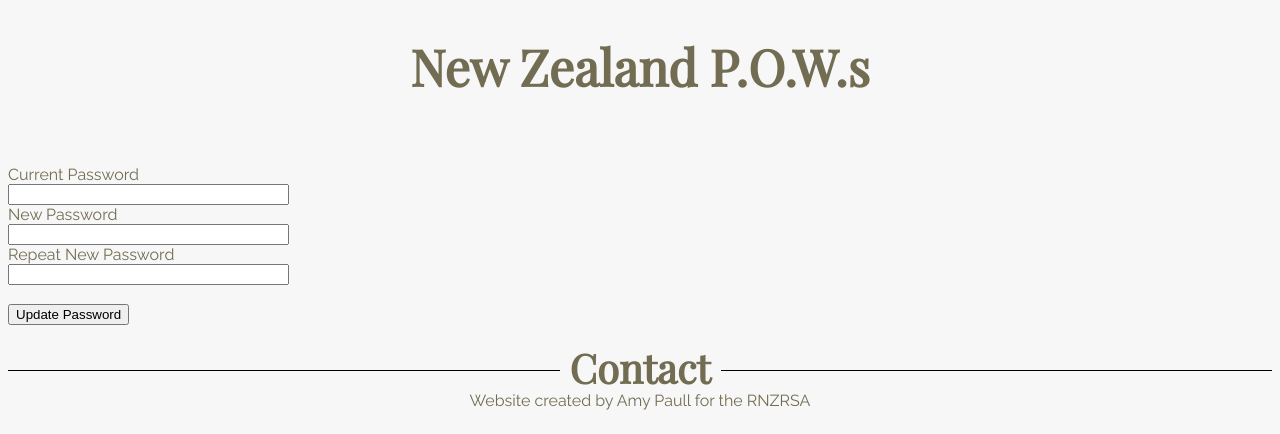
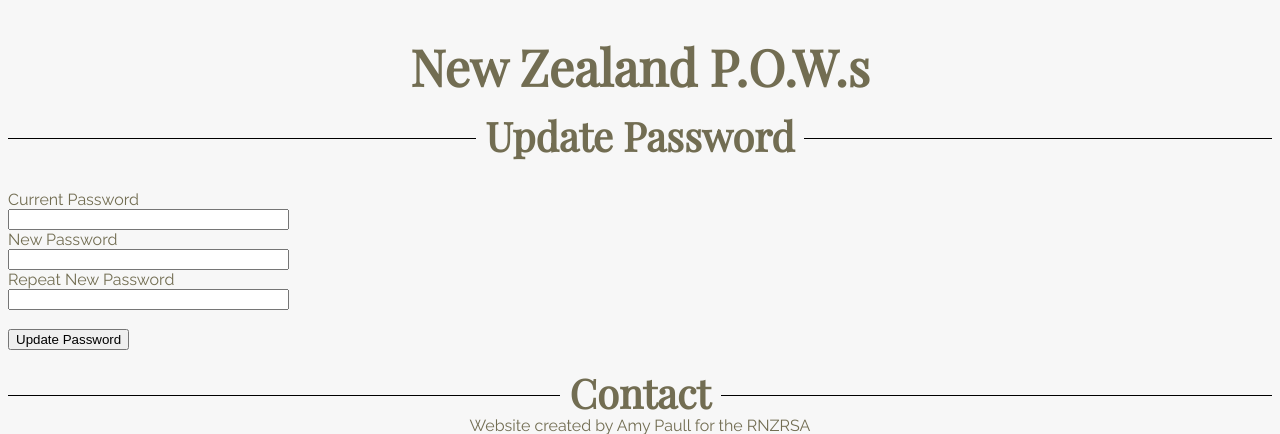
Before and after one commit to MJCaister/POW-1, a Flask app: page /update_password in a window 1280 px wide. Shown: the part 87-521 px from the top of the page. Run offline with Flask 2, Linux system fonts and the light colour scheme; the visitor is signed in with stand-in values (Sample User, id 1); data comes from the database, SQL or seed files in the repository.

Commit message:
added header text to page

```diff
--- a/templates/updatepass.html
+++ b/templates/updatepass.html
@@ -1,6 +1,6 @@
 {% extends 'layout.html' %}
 {% block content %}
-
+<h2><span>Update Password</span></h2>
 <form class="contact" method="post">
   {{passwordform.hidden_tag()}}
   <p>
```
